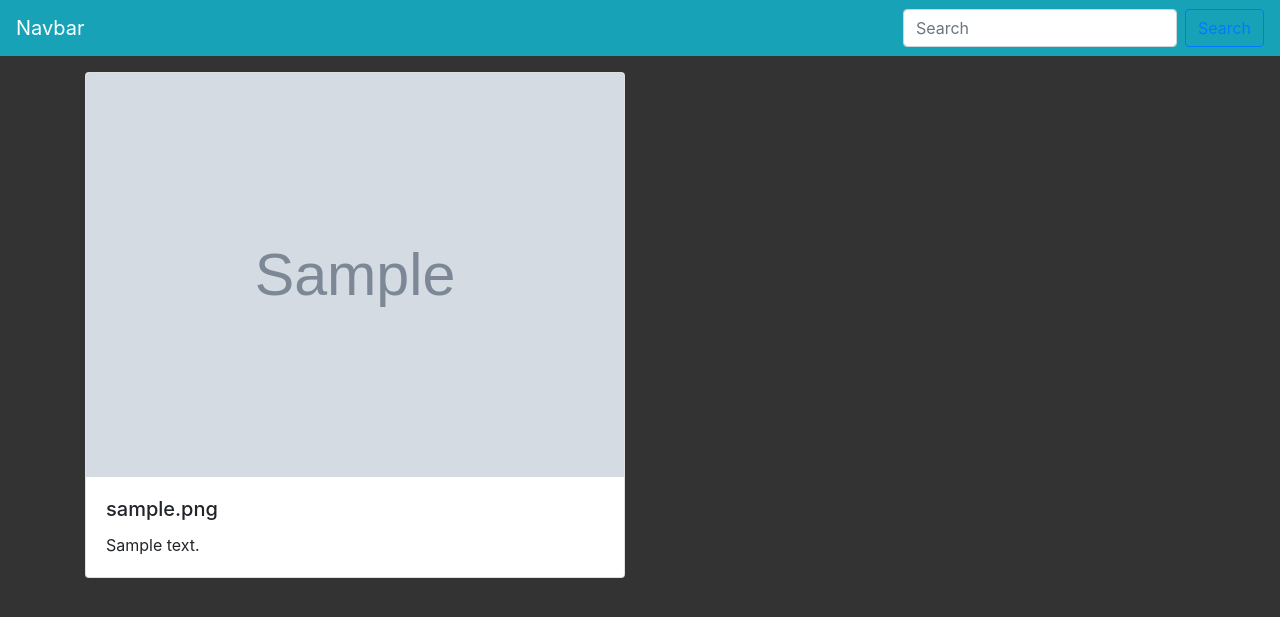
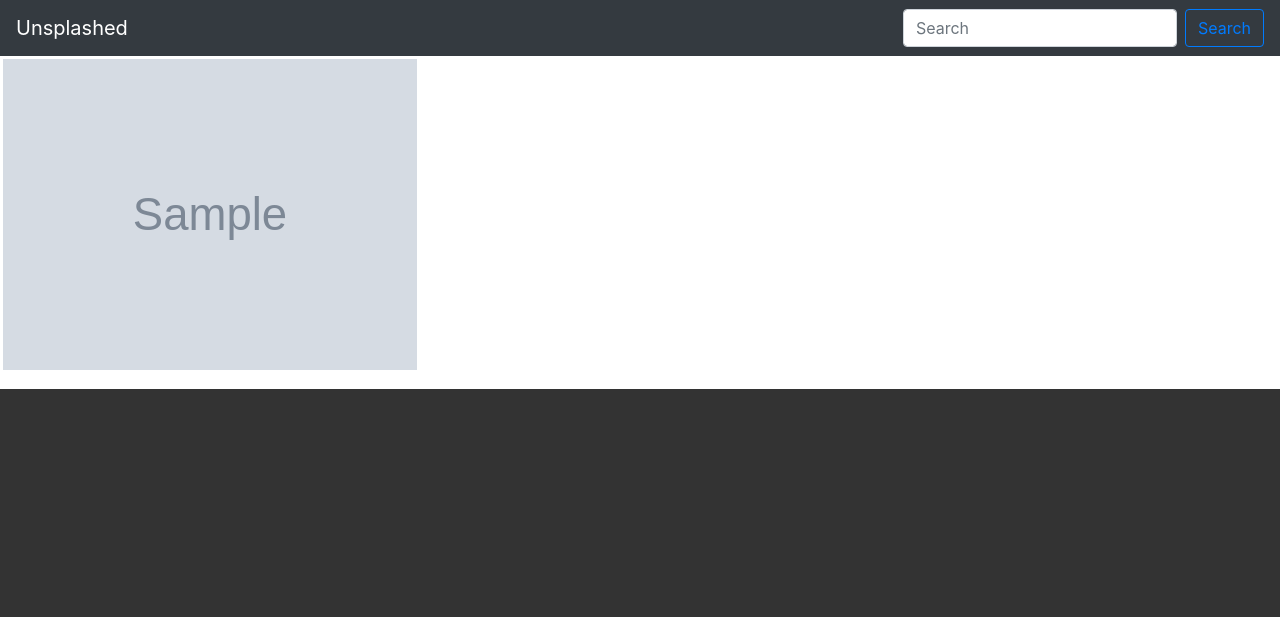
Before and after one commit to pascaloseko/my-gallery, a Django app: page / in a window 1280 px wide. Shown: the top 617 px of the page. Run offline with Django 3.2, Linux system fonts and the light colour scheme; tables that the repository leaves empty hold one stand-in row (values such as "Sample post"); grey boxes marked "Sample" are stand-in pictures; some libraries are stand-ins or nearby versions.

Commit message:
added templates

```diff
--- a/gallery/mygallery/templates/base.html
+++ b/gallery/mygallery/templates/base.html
@@ -23,6 +23,7 @@
 {% block scripts %}
       <script src="https://ajax.googleapis.com/ajax/libs/jquery/3.2.1/jquery.min.js"></script>
      {% bootstrap_javascript %}
+     <script src="{% static 'js/main.js' %}"></script>
 {% endblock %}
 </body>
 </html>
--- a/gallery/mygallery/templates/index.html
+++ b/gallery/mygallery/templates/index.html
@@ -1,29 +1,24 @@
 {%extends 'base.html'%}
 {% block content %}
 {{ block.super}}
-
-<div class="container">
-
+<div class="c1">
+    <div class="imgs">
   <!-- Looping through news   -->
   {% for photo in photos %}
-<div class="row">
-  <div class="col-md-6"s>
-        <div class="card mb-3 mt-3">
-              <img class="card-img-top" src="{{photo.image.url}}" alt="Card image cap">
-              <div class="card-body">
-                    <h5 class="card-title">{{photo.image_name}}</h5>
-                    <p class="card-text">{{photo.description}}</p>
-              </div>
-        </div>
-  </div>
-</div>
-
+  <figure>
+    <img class="img-fluid" src="{{photo.image.url}}" height="180" width="320">
+    <figcaption class="text-center">
+      <p>{{photo.image_name}}</p>
+      <a class="btn btn-warning" href="#">view more</a>
+      <small class="">{{photo.description}}</small>
+    </figcaption>
+  </figure>
   {% empty %}
   <div class="row">
     <h2 class="text-center">There No Images...</h2>
   </div>
   {% endfor %}
-
+</div>
 </div>
 
 {% endblock %}
--- a/gallery/mygallery/templates/navbar.html
+++ b/gallery/mygallery/templates/navbar.html
@@ -1,18 +1,7 @@
-<!DOCTYPE html>
-<html lang="en">
-<head>
-      <meta charset="UTF-8">
-      <meta name="viewport" content="width=device-width, initial-scale=1.0">
-      <meta http-equiv="X-UA-Compatible" content="ie=edge">
-      <title>Document</title>
-</head>
-<body>
-      <nav class="navbar navbar-dark bg-info">
-            <a class="navbar-brand" href="#">Navbar</a>
-            <form class="form-inline my-2 my-lg-0" role="search" action="{% url 'search_results' %}">
-                  <input class="form-control mr-sm-2" type="search" placeholder="Search" aria-label="Search">
-                  <button class="btn btn-outline-primary my-2 my-sm-0" type="submit">Search</button>
-            </form>
-      </nav>
-</body>
-</html>
+<nav class="navbar navbar-inverse bg-dark">
+      <a class="navbar-brand" href="/" style="color:white">Unsplashed</a>
+      <form class="form-inline my-2 my-lg-0" role="search" action="{% url 'search_results' %}">
+            <input class="form-control mr-sm-2" type="search" placeholder="Search" aria-label="Search">
+            <button class="btn btn-outline-primary my-2 my-sm-0" type="submit">Search</button>
+      </form>
+</nav>
```
